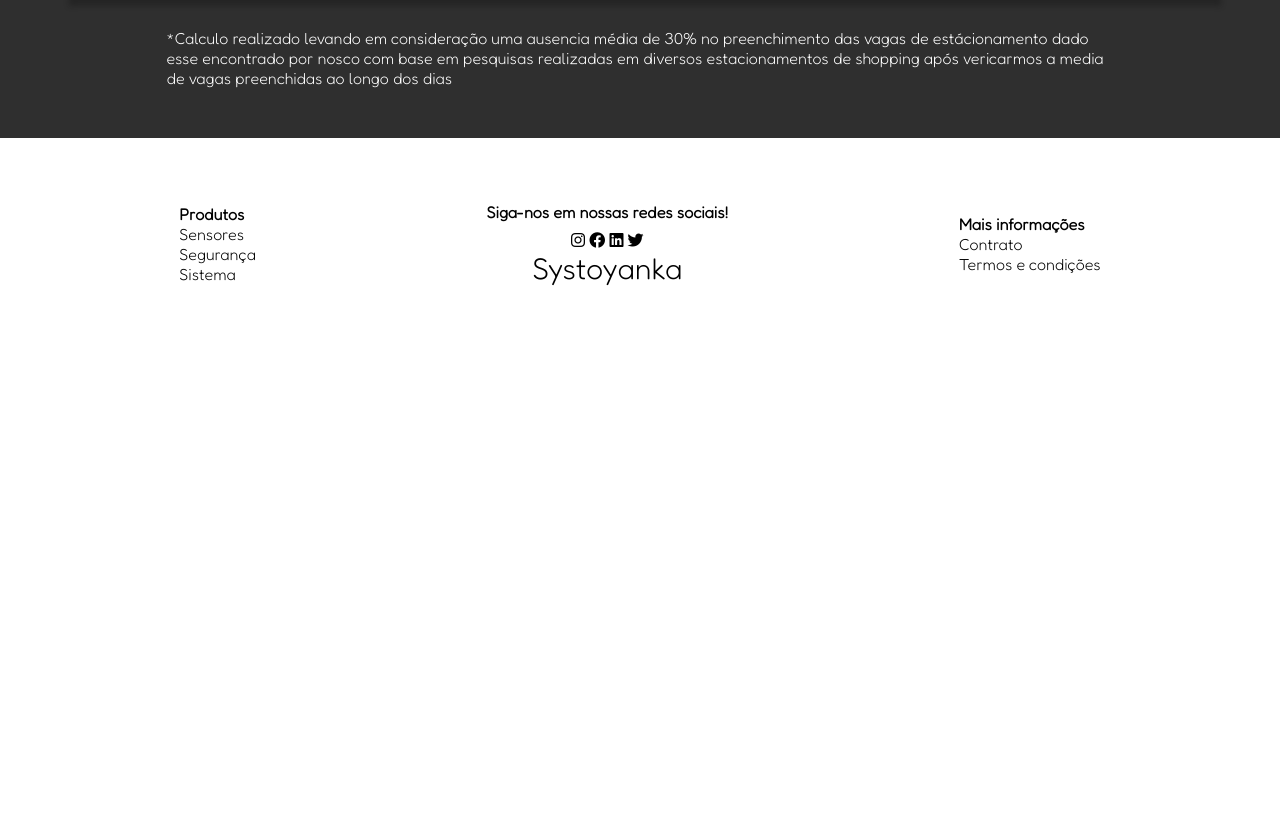
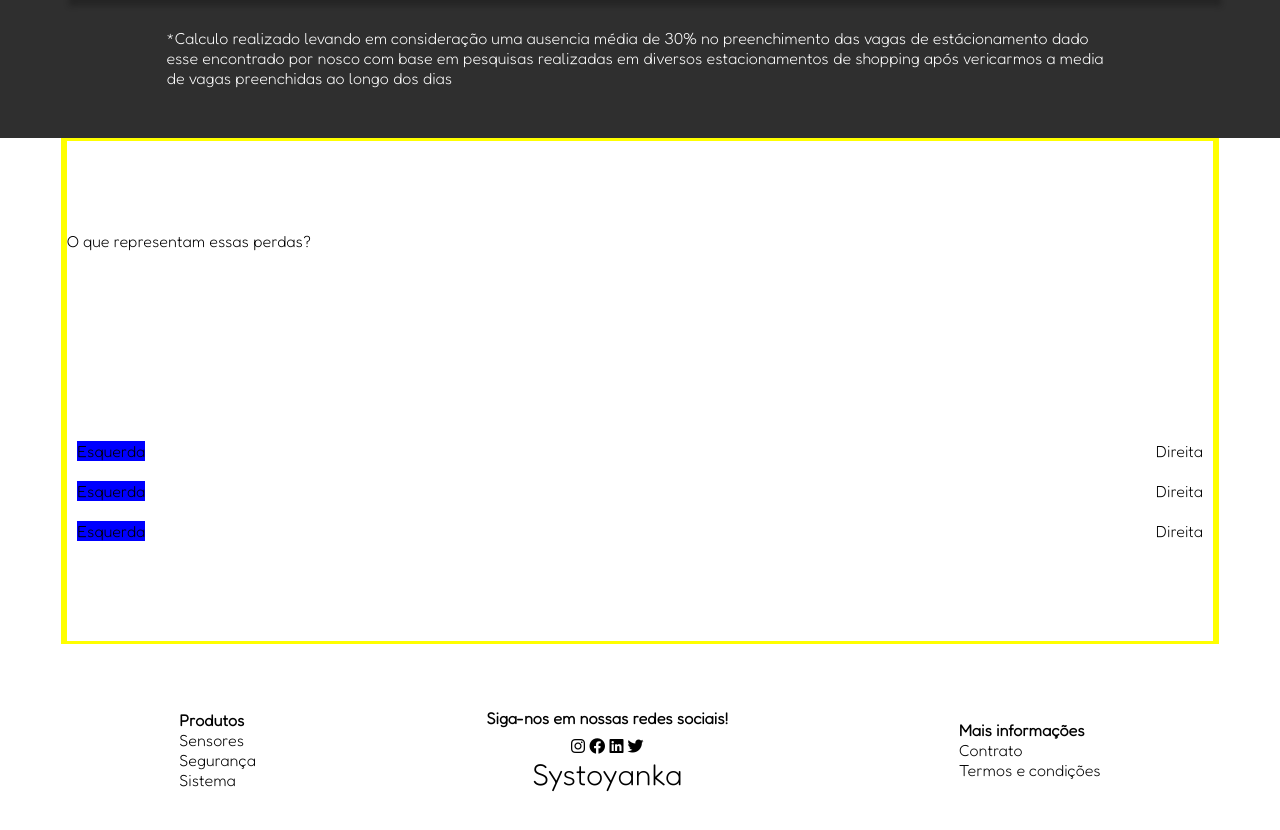
Before and after one commit to lucaslrodrigues/Sprint2, a plain HTML site: page Site institucional/index.html in a window 1280 px wide. Shown: the part 2380-3210 px from the top of the page. Before the commit the page ends 2730 px from the top, so only its background shows below. Drawn offline with Linux system fonts and the light colour scheme.

Commit message:
Desenvolvendo tela com informações

```diff
--- a/Site institucional/index.html
+++ b/Site institucional/index.html
@@ -179,6 +179,40 @@
             </div>
         </div>
     </div>
+    <!-- Pós simulador - Tela 4 -->
+    <div class="container3">
+        <div class="boxes_informacoes">
+            <div class="area_titulo_informacoes">
+                <span>O que representam essas perdas?</span>
+            </div>
+            <div class="area_caixas_informacoes">
+                <div class="caixas_informacoes">
+                    <div class="divisao_informacoes_esquerda">
+                        Esquerda
+                    </div>
+                    <div class="divisao_informacoes_direita">
+                        Direita
+                    </div>
+                </div>
+                <div class="caixas_informacoes">
+                    <div class="divisao_informacoes_esquerda">
+                        Esquerda
+                    </div>
+                    <div class="divisao_informacoes_direita">
+                        Direita
+                    </div>
+                </div>
+                <div class="caixas_informacoes">
+                    <div class="divisao_informacoes_esquerda">
+                        Esquerda
+                    </div>
+                    <div class="divisao_informacoes_direita">
+                        Direita
+                    </div>
+                </div>
+            </div>
+        </div>
+    </div>
     <!-- footer -->
     <footer>
         <div class="container">
--- a/Site institucional/simulador.css
+++ b/Site institucional/simulador.css
@@ -172,3 +172,30 @@
     align-self: start;
     margin: 32px 13% 50px;
 }
+
+/* informacoes */
+.container3{
+    margin: auto;
+    width: 90%;
+    height: 500px;
+    display: flex;
+    justify-content: center;
+    align-items: center;
+    border: solid 3px yellow;
+}
+.boxes_informacoes{
+    height: 100%;
+    width: 100%;
+    border: solid 3px yellow;
+    display: flex;
+    flex-direction: column;
+    justify-content: space-around
+}
+.caixas_informacoes{
+    padding: 10px;
+    display: flex;
+    justify-content: space-between;
+}
+.divisao_informacoes_esquerda{
+    background-color: blue;
+}
--- a/Site institucional/style.css
+++ b/Site institucional/style.css
@@ -48,6 +48,7 @@ li a:hover {
 }
 
 .banner {
+    /* background-image: linear-gradient(to bottom, transparent 70%, #ffffff97, #ffffffec 95%, #fff), url(./images/banner.jpeg); */
     background-image: linear-gradient(0deg, white 1%, transparent 30%), url(./images/banner.jpeg);
     /* filter: brightness(0.7); */
     background-size: cover;
```
